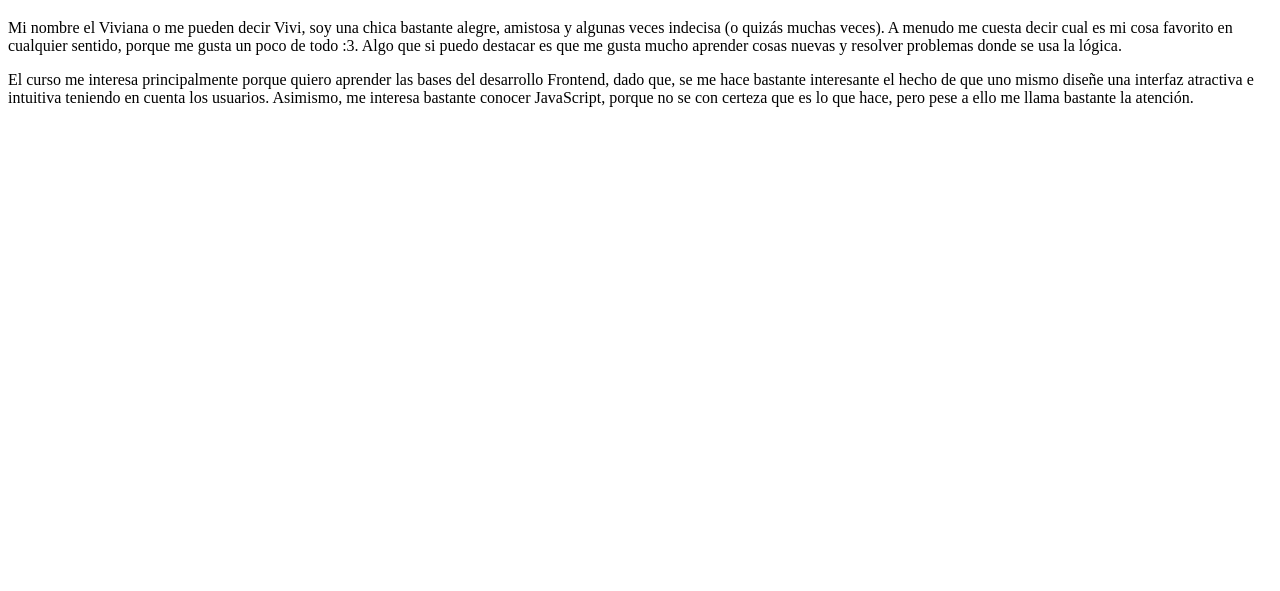
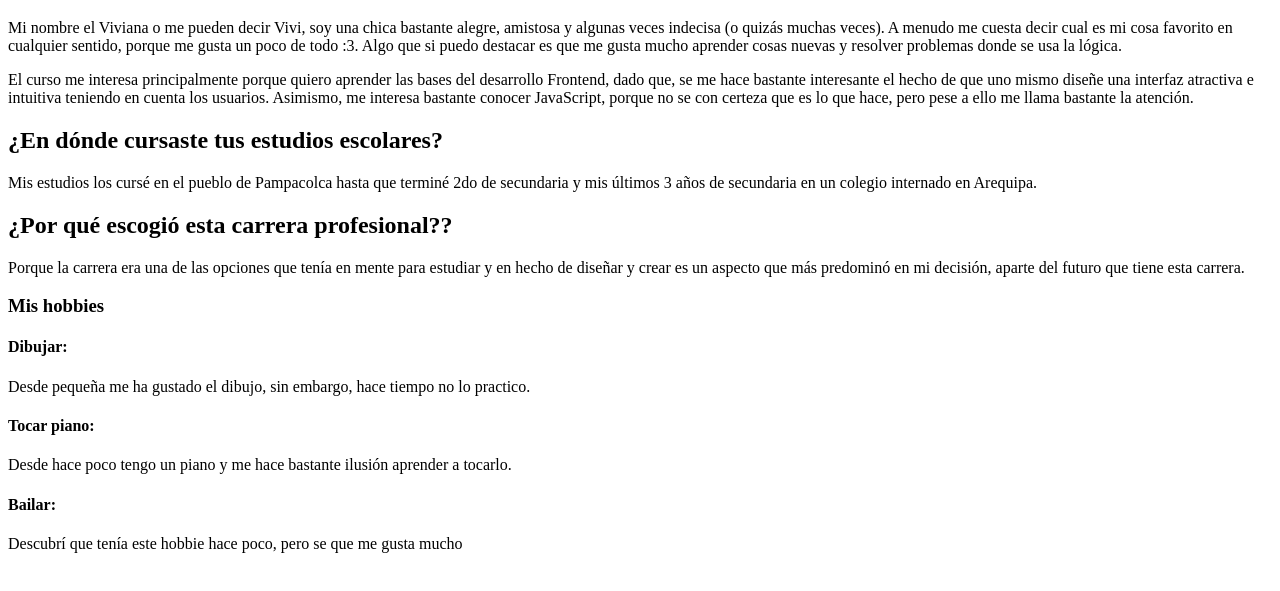
Before and after one commit to Viviana-LT/Laboratorio03_IDWEB, a plain HTML site: page index.html in a window 1280 px wide. Shown: the part 61-652 px from the top of the page. Drawn offline with Linux system fonts and the light colour scheme.

Commit message:
commit 2

```diff
--- a/index.html
+++ b/index.html
@@ -11,5 +11,17 @@
     <!--Se agregan dos párafos, el 1ro sobre como soy como personas y el 2do sobre que espero del curso-->
     <p>Mi nombre el Viviana o me pueden decir Vivi, soy una chica bastante alegre, amistosa y algunas veces indecisa (o quizás muchas veces). A menudo me cuesta decir cual es mi cosa favorito en cualquier sentido, porque me gusta un poco de todo :3. Algo que si puedo destacar es que me gusta mucho aprender cosas nuevas y resolver problemas donde se usa la lógica.</p>
     <p>El curso me interesa principalmente porque quiero aprender las bases del desarrollo Frontend, dado que, se me hace bastante interesante el hecho de que uno mismo diseñe una interfaz atractiva e intuitiva teniendo en cuenta los usuarios. Asimismo, me interesa bastante conocer JavaScript, porque no se con certeza que es lo que hace, pero pese a ello me llama bastante la atención.</p>
+
+    <h2>¿En dónde cursaste tus estudios escolares?</h2>
+    <p>Mis estudios los cursé en el pueblo de Pampacolca hasta que terminé 2do de secundaria y mis últimos 3 años de secundaria en un colegio internado en Arequipa.</p>
+    <h2>¿Por qué escogió esta carrera profesional??</h2>
+    <p>Porque la carrera era una de las opciones que tenía en mente para estudiar y en hecho de diseñar y crear es un aspecto que más predominó en mi decisión, aparte del futuro que tiene esta carrera.</p>
+    <h3>Mis hobbies</h3>
+    <h4>Dibujar:</h4>
+    <p>Desde pequeña me ha gustado el dibujo, sin embargo, hace tiempo no lo practico.</p>
+    <h4>Tocar piano:</h4>
+    <p>Desde hace poco tengo un piano y me hace bastante ilusión aprender a tocarlo.</p>
+    <h4>Bailar:</h4>
+    <p>Descubrí que tenía este hobbie hace poco, pero se que me gusta mucho</p>
 </body>
 </html>
```
